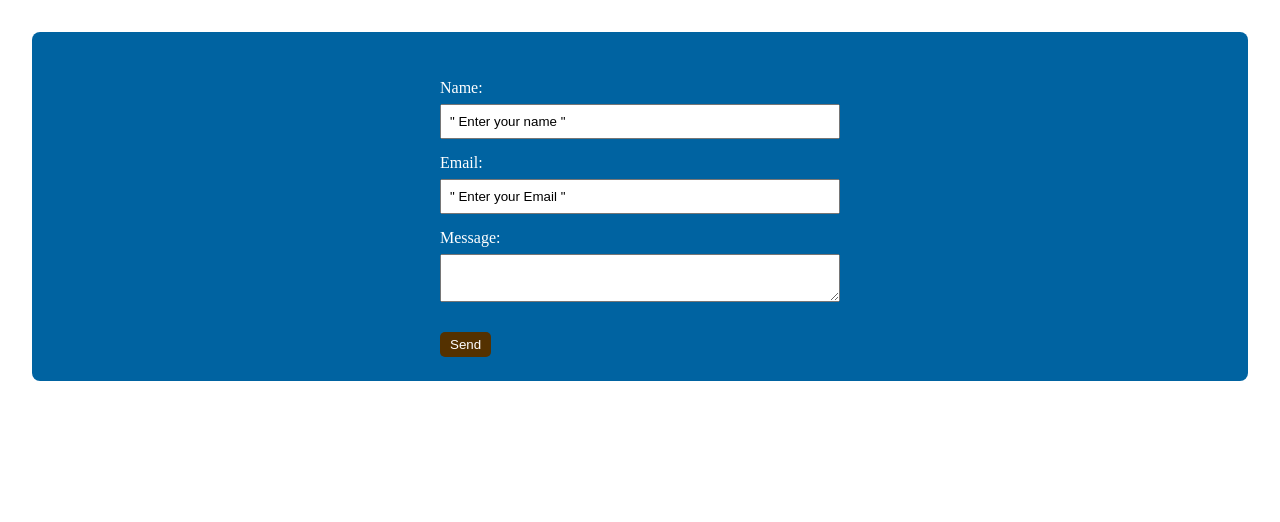
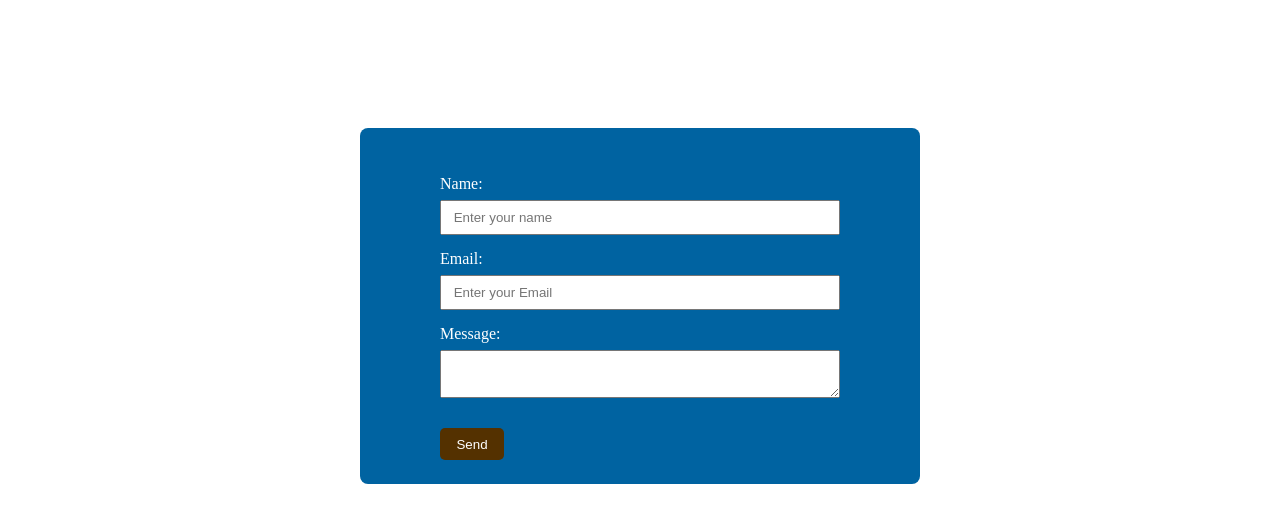
Before and after one commit to SophieL-64/DoctoSpace, a plain HTML site: page contac-form.html in a window 1280 px wide. Drawn offline with Linux system fonts and the light colour scheme.

Commit message:
update css:@media screen/#contactform and #contactForm button. Update id/contactForm button

```diff
--- a/contac-form.html
+++ b/contac-form.html
@@ -13,13 +13,13 @@
         <section id="contact">
             <form id="contactForm">
               <label for="name">Name:</label><br />
-              <input type="text" id="name" name="name" value='" Enter your name "' /><br />
+              <input type="text" id="name" name="name" placeholder=" Enter your name "/><br />
               <label for="email">Email:</label><br />
-              <input type="email"id="email"name="email"value=' " Enter your Email " '/><br />
+              <input type="email"id="email"name="email" placeholder=" Enter your Email "/><br />
               <label for="message">Message:</label><br />
               <textarea id="message" name="message"></textarea>
               <br /><br />
-              <input type="submit" value="Send" />
+              <button type="submit">Send</button>
             </form>
         </section>
 
--- a/contact-style.css
+++ b/contact-style.css
@@ -25,12 +25,16 @@
     line-height: 2;
     color:var(--secondary-font-color);
 }
-#contactForm input[type="submit"] {
+
+#contactForm button {
     background:var(--secondary-color) ;
     color:var(--secondary-font-color);
     border: none;
     border-radius: 5px;
-    padding: 5px 10px;
+    padding: 8px 8px;
+    width: 4rem;
+    height: 2rem;
+    cursor: pointer;
 }
 
 input[type="text"],
@@ -56,14 +60,11 @@ margin-bottom:var(--spacing);
 
 @media screen and (min-width:560px) {
     #contact{
-        display: flex;
-        flex-direction: column;
-        justify-content: center;
-        margin-top:calc(var(--spacing)*4);
-        margin-bottom:calc(var(--spacing)*4) ;
+        margin: 16vh auto 0 auto;
         padding:var(--spacing);
         background-color:var(--main-color) ;
         border-radius: 8px;
+        max-width: 560px;
     }
 
     #contactForm {
```
